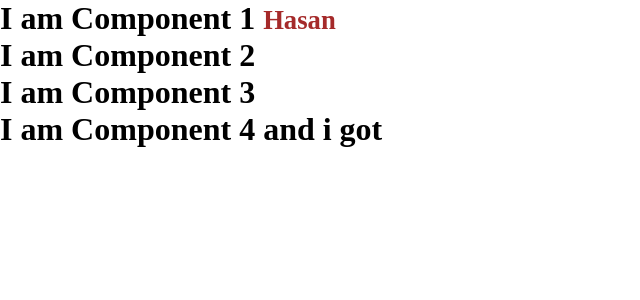
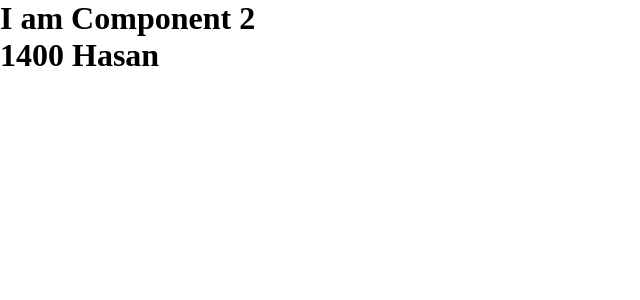
Before and after one commit to mahmudul1024/React_Practice, a React (Create React App) app: page / in a window 1280 px wide. Shown: the top 300 px of the page, without its empty margins (0-640 px from the left). Built offline with nearby package versions, Linux system fonts and the light colour scheme.

Commit message:
Prop_types

```diff
--- a/public/index.html
+++ b/public/index.html
@@ -10,6 +10,10 @@
   .sm{
     color: brown;
   }
+
+  .inl{
+    display: inline;
+  }
 </style>
 
   </head>
--- a/src/components/Component_1.js
+++ b/src/components/Component_1.js
@@ -2,11 +2,11 @@ import React, { useState } from 'react'
 import Component_2 from './Component_2'
 const Component_1 = () => {
 
-  const [name ,setName]=useState("Hasan")
+  const [user ,setName]=useState({id:1400 ,name:"Hasan"})
+
   return (
     <div>
-      <h1>I am Component 1 <small className='sm'>{name} </small></h1>
-    <Component_2> </Component_2>
+    <Component_2 user_Name={user} > </Component_2>
 
 
     </div>
--- a/src/components/Component_2.js
+++ b/src/components/Component_2.js
@@ -1,13 +1,29 @@
 import React from 'react'
-import Component_3 from './Component_3.js'
-
-const Component_2 = () => {
+import { propTypes } from 'react-bootstrap/esm/Image'
+const Component_2 = (props) => {
+  //detructure
+  const {id,name}=props.user_Name
+  console.log(props.user_Name)
   return (
     <div>
     <h1>I am Component 2</h1>
-      <Component_3></Component_3>
+
+      <h1 className='inl'> {id} {name}</h1>
+      <h1 className='inl'></h1>
+
     </div>
   )
 }
 
+Component_2.propTypes={
+  name:propTypes.string,
+  id:propTypes.number
+}
+
+// Component_2.defaultProps={
+//   user_Name:"default name",
+//   user_id: 0
+// }
+
+
 export default Component_2
--- a/src/components/Component_3.js
+++ /dev/null
@@ -1,14 +0,0 @@
-import React from 'react'
-import Component_4 from './Component_4.js'
-
-
-const Component_3 = () => {
-  return (
-    <div>
-    <h1>I am Component 3</h1>
-      <Component_4></Component_4>
-    </div>
-  )
-}
-
-export default Component_3
--- a/src/components/Component_4.js
+++ /dev/null
@@ -1,11 +0,0 @@
-import React from 'react'
-
-const Component_4 = () => {
-  return (
-    <div>
-      <h1>I am Component 4 and i got </h1>
-    </div>
-  )
-}
-
-export default Component_4
```
Also changed, not shown: src/components/UseerContext.js (deleted, +0 -8 lines).
